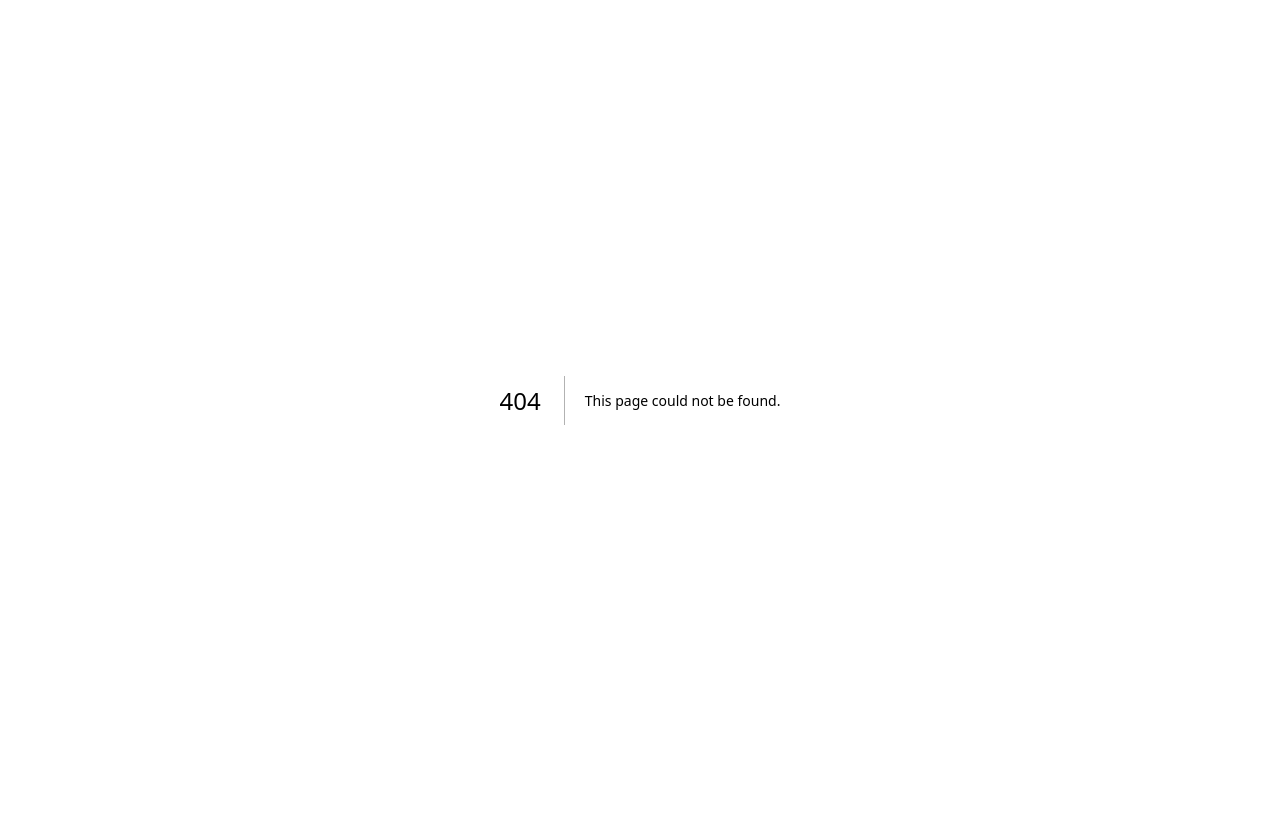
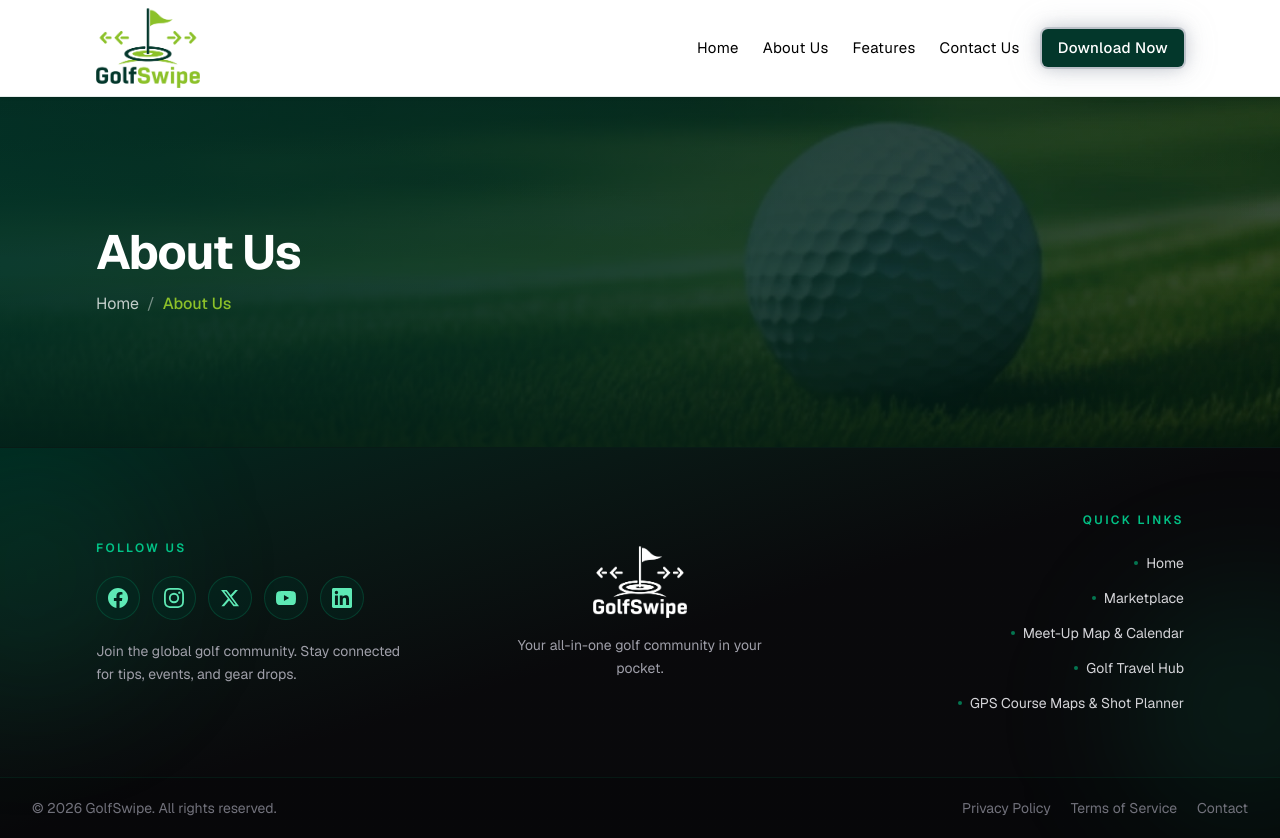
Before and after one commit to saneshps/golfswipe, a Next.js app: page /about in a window 1280 px wide. Before the commit this address had no page. Before the commit the page ends 800 px from the top, so only its background shows below. Built offline with nearby package versions, Linux system fonts and the light colour scheme.

Commit message:
Remove Marketplace page and Hero component, updating Header navigation links for improved structure and clarity.
Remove Marketplace page and Hero component, updating Header navigation links for improved structure and clarity.

```diff
--- a/src/app/marketplace/page.tsx
+++ b/src/app/about/page.tsx
@@ -1,8 +1,8 @@
 import Header from "@/components/ui/header";
 import Footer from "@/components/ui/footer";
-import Hero from "@/components/sections/marketplace/hero";
+import Hero from "@/components/sections/about/hero";
 
-export default function MarketplacePage() {
+export default function AboutUsPage() {
   return (
     <div className="flex min-h-full flex-1 flex-col bg-white font-sans dark:bg-black">
       <Header />
--- a/src/components/sections/marketplace/hero.tsx
+++ b/src/components/sections/about/hero.tsx
@@ -21,7 +21,7 @@
       <div className="relative z-10 flex h-full items-center">
         <div className="mx-auto w-full px-4 sm:px-6 md:w-[90%] lg:w-[90%] lg:px-8 xl:w-[90%] 2xl:w-[85%]">
           <h1 className="text-3xl font-bold tracking-tight text-white sm:text-4xl md:text-5xl">
-            Marketplace
+            About Us
           </h1>
 
           <nav className="mt-3 sm:mt-4" aria-label="Breadcrumb">
@@ -39,7 +39,7 @@
               </li>
               <li>
                 <span className="font-medium text-[#8cc129]" aria-current="page">
-                  Marketplace
+                  About Us
                 </span>
               </li>
             </ol>
--- a/src/components/ui/Header.tsx
+++ b/src/components/ui/Header.tsx
@@ -6,8 +6,7 @@
 
 const navLinks = [
   { label: "Home", href: "/" },
-  // { label: "Marketplace", href: "/marketplace" },
-  { label: "About Us", href: "/about-us" },
+  { label: "About Us", href: "/about" },
   { label: "Features", href: "/features" },
   { label: "Contact Us", href: "/contact-us" },
   // { label: "GPS Course Maps & Shot Planner", href: "/gps-course-maps-shot-planner" },
```
